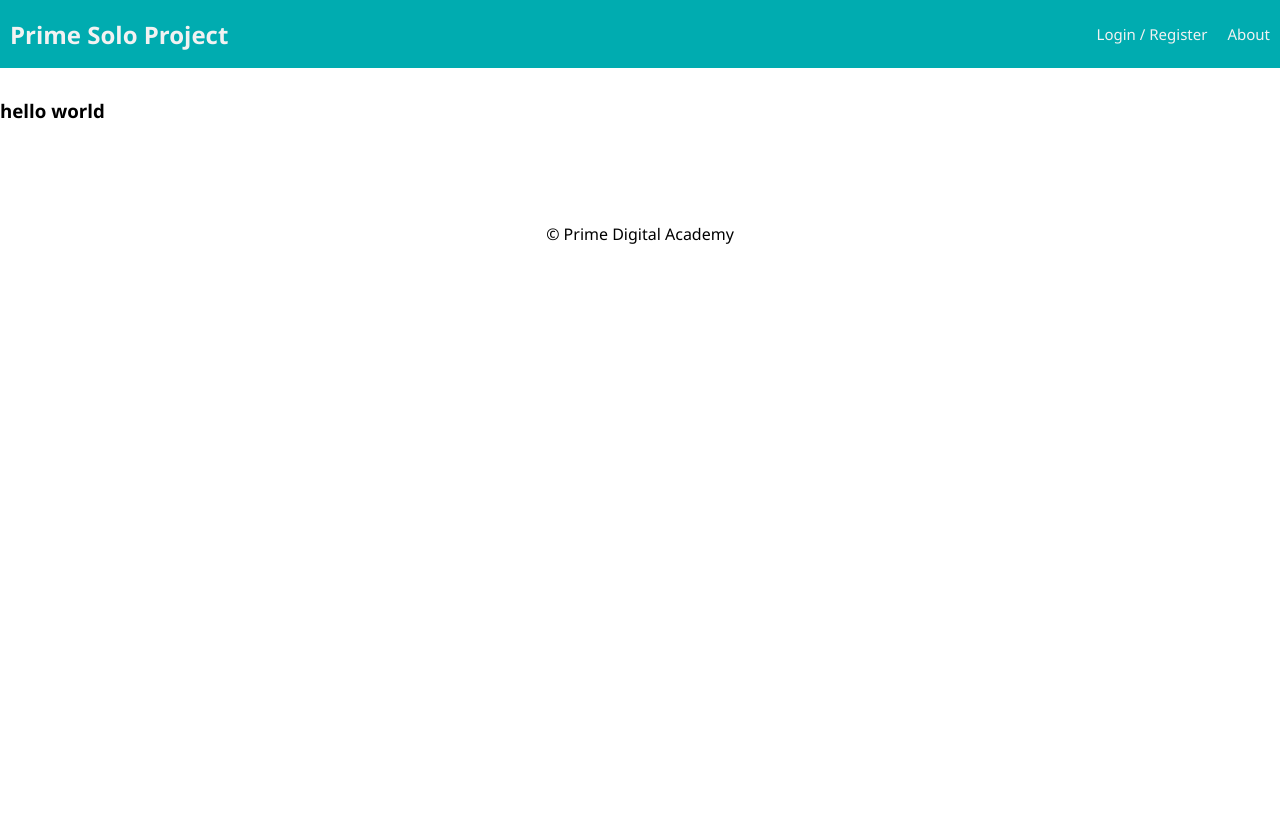
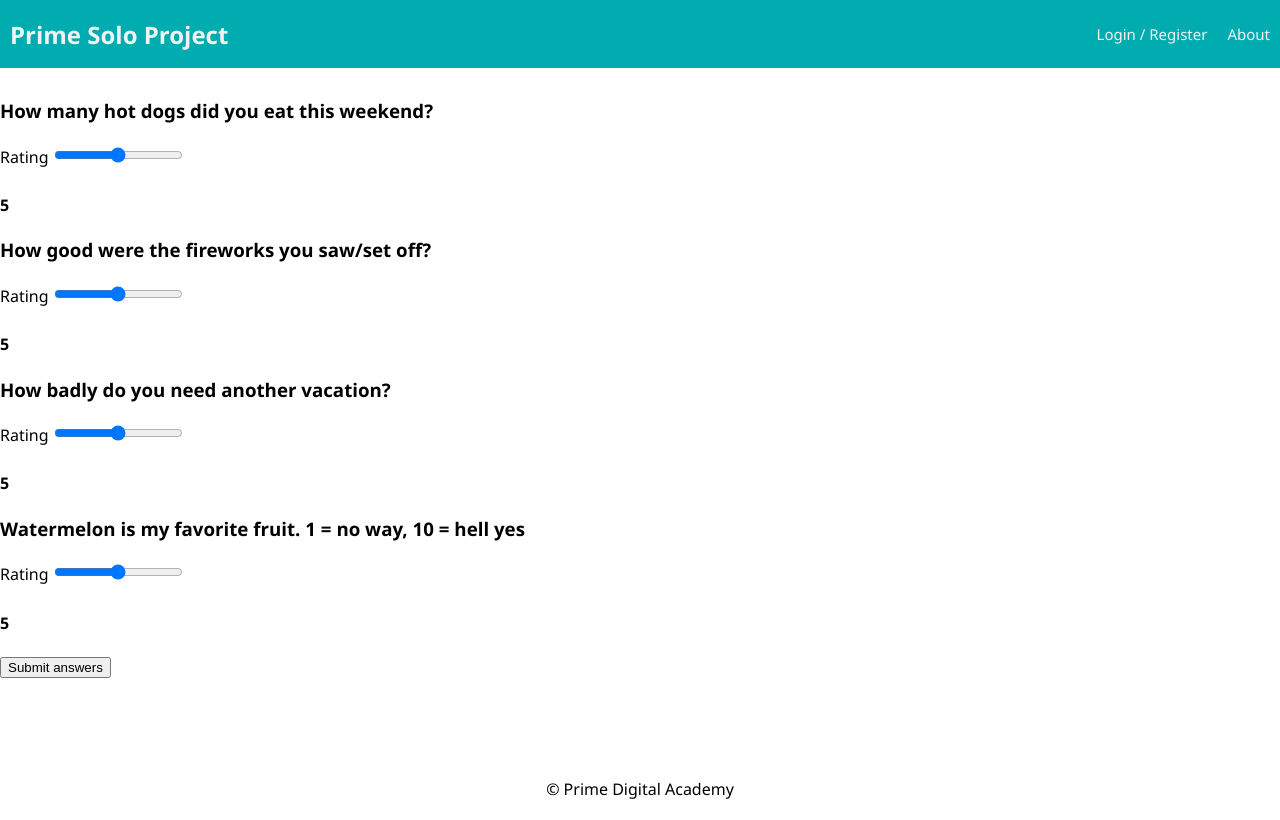
Before and after one commit to jeanlacosse/prime-solo-project, a React (Create React App) app: page /#/ratings in a window 1280 px wide. Built offline with nearby package versions, Linux system fonts and the light colour scheme; no server answers.

Commit message:
creating sagas

```diff
--- a/src/components/Ratings/Ratings.jsx
+++ b/src/components/Ratings/Ratings.jsx
@@ -1,12 +1,110 @@
-function Ratings () {
+import { useDispatch, useSelector } from 'react-redux';
+import { useHistory, Link } from 'react-router-dom';
+import React, { useState, useEffect } from 'react';
+
+function Ratings() {
+    const dispatch = useDispatch();
+    const history = useHistory();
+
+    const [howManyHotDogsEaten, setHowManyHotDogsEaten] = useState(5);
+    const [howGoodFireworks, setHowGoodFireworks] = useState(5);
+    const [howBadNeedVacation, setHowBadNeedVacation] = useState(5);
+    const [howMuchLikeWatermelon, setHowMuchLikeWatermelon] = useState(5);
+
+
+    const addRatings = (event) => {
+        event.preventDefault();
+
+        dispatch({
+            type: 'ADD-ALL-RATINGS',
+            payload: {
+                howManyHotDogsEaten,
+                howGoodFireworks,
+                howBadNeedVacation,
+                howMuchLikeWatermelon
+
+            }
+
+        })
+
+        //   PUSH TO FEEDBACK/THAN YOUPAGE
+        history.push('/extra-comments');
+    }
+
     return (
         <>
-        {/* TODO
+            {/* TODO
         turn this into a few questions that can be answered on a sliding scale
         place accross multiple pages/routes
         have it go to a success page
         */}
-        <h3>hello world</h3>
+
+            <form onSubmit={(event) => addRatings(event)}>
+            <h3>How many hot dogs did you eat this weekend?</h3>
+                {/* hot dogs eaten */}
+                <label htmlFor="">
+                    Rating
+                    <input
+                        type="range"
+                        min='0'
+                        max='10'
+                        placeholder="Rating"
+                        value={howManyHotDogsEaten}
+                        onChange={evt => setHowManyHotDogsEaten(Number(evt.target.value))}
+                    />
+                </label>
+                <h4>{howManyHotDogsEaten}</h4>
+
+                {/* how good were the fireworks */}
+                <h3>How good were the fireworks you saw/set off?</h3>
+                <label htmlFor="">
+                    Rating
+                    <input
+                        type="range"
+                        min='0'
+                        max='10'
+                        placeholder="Rating"
+                        value={howGoodFireworks}
+                        onChange={evt => setHowGoodFireworks(Number(evt.target.value))}
+                    />
+                </label>
+                <h4>{howGoodFireworks}</h4>
+
+                 {/* how good were the fireworks */}
+                 <h3>How badly do you need another vacation?</h3>
+                <label htmlFor="">
+                    Rating
+                    <input
+                        type="range"
+                        min='0'
+                        max='10'
+                        placeholder="Rating"
+                        value={howBadNeedVacation}
+                        onChange={evt => setHowBadNeedVacation(Number(evt.target.value))}
+                    />
+                </label>
+                <h4>{howBadNeedVacation}</h4>
+
+                 {/* how good were the fireworks */}
+                 <h3>Watermelon is my favorite fruit. 1 = no way, 10 = hell yes</h3>
+                <label htmlFor="">
+                    Rating
+                    <input
+                        type="range"
+                        min='0'
+                        max='10'
+                        placeholder="Rating"
+                        value={howMuchLikeWatermelon}
+                        onChange={evt => setHowMuchLikeWatermelon(Number(evt.target.value))}
+                    />
+                </label>
+                <h4>{howMuchLikeWatermelon}</h4>
+{/* anotehr stretch! Do a dropdown for yes/no questions and then final page displays how many yes and how many no */}
+{/* stretch..! make an input for "favorite food eaten" and have it turned into an array_agg
+that would get mapped over and would display all the comments people make on the form in the ratings page */}
+
+                <button type='submit'>Submit answers</button>
+            </form>
         </>
     )
 }
--- a/src/redux/sagas/_root.saga.js
+++ b/src/redux/sagas/_root.saga.js
@@ -2,6 +2,7 @@ import { all } from 'redux-saga/effects';
 import loginSaga from './login.saga';
 import registrationSaga from './registration.saga';
 import userSaga from './user.saga';
+import userRatingsSaga from './ratings.saga';
 
 // rootSaga is the primary saga.
 // It bundles up all of the other sagas so our project can use them.
@@ -15,5 +16,7 @@ export default function* rootSaga() {
     loginSaga(), // login saga is now registered
     registrationSaga(),
     userSaga(),
+    userRatingsSaga()
+
   ]);
 }
--- /dev/null
+++ b/src/redux/sagas/ratings.saga.js
@@ -0,0 +1,12 @@
+import { put, takeLatest } from 'redux-saga/effects';
+import axios from 'axios';
+
+function* addUserRatings() {
+
+}
+
+function* userRatingsSaga() {
+    yield takeLatest('ADD-ALL-RATINGS', addUserRatings);
+}
+
+export default userRatingsSaga;
```
Also changed, not shown: 2 other files (tests, documents, lock files or other folders).
